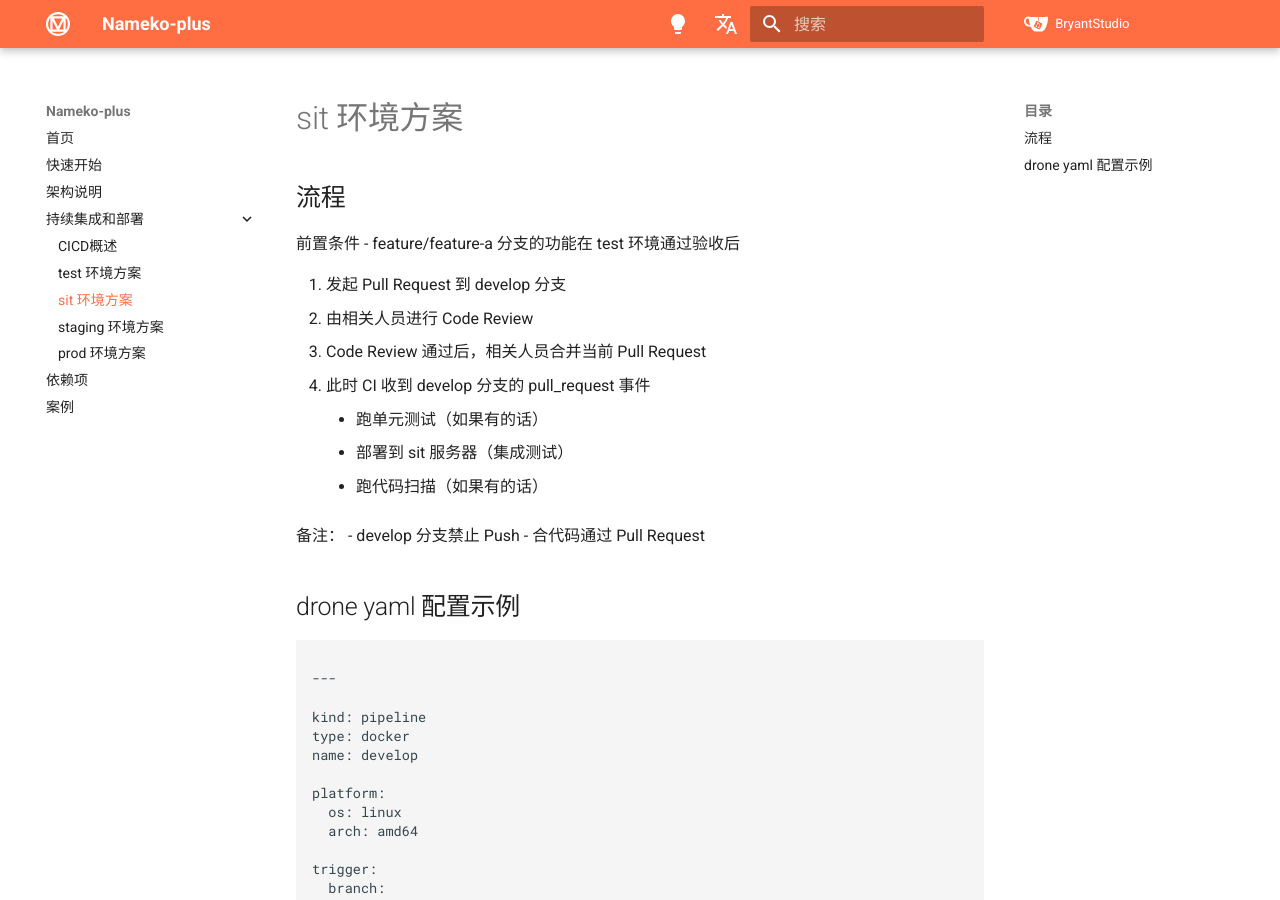
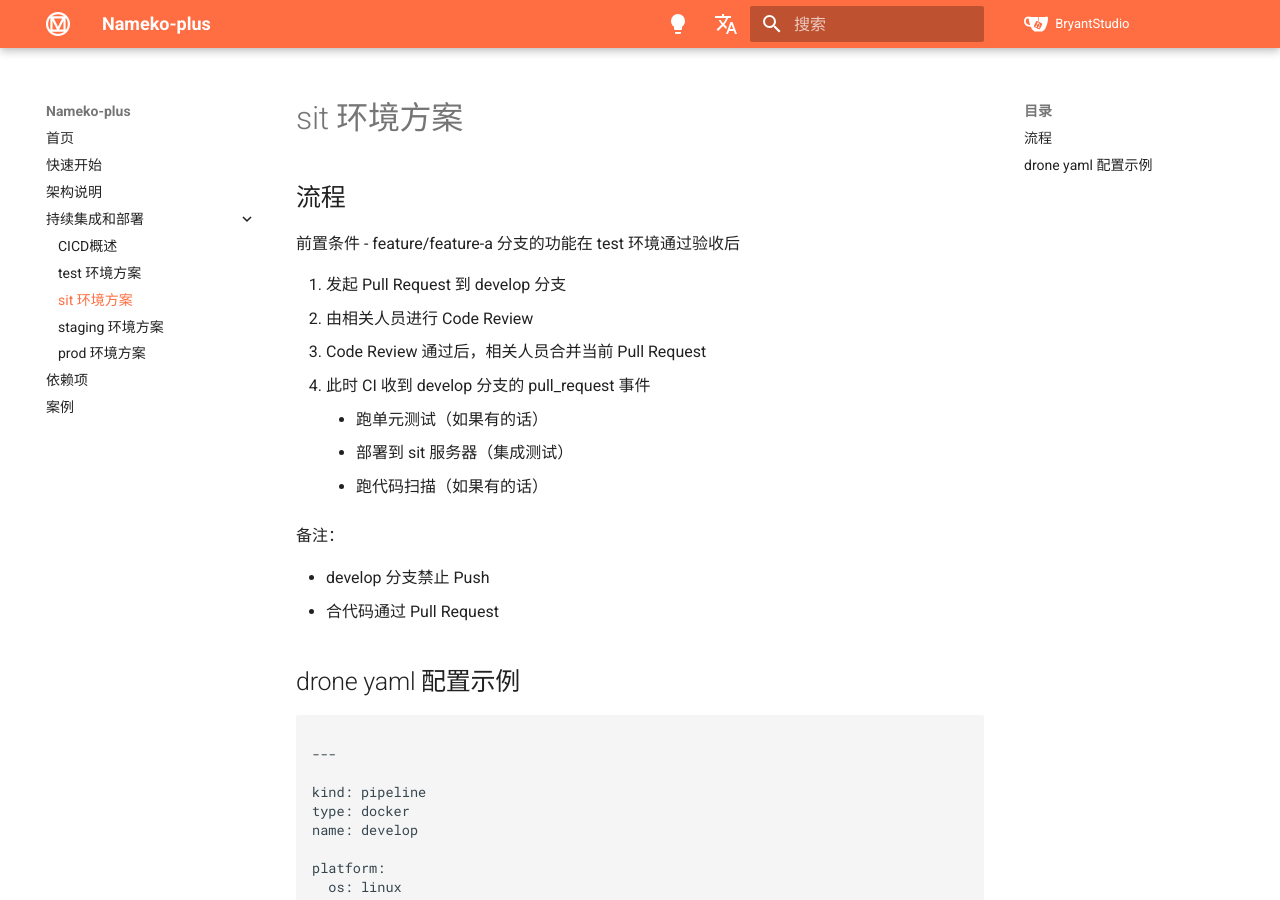
Before and after one commit to Bryanthelol/nameko-plus-doc, an MkDocs documentation site: the page built from docs/sit 环境方案.md, in a window 1280 px wide and 900 px high. Built offline with MkDocs 1.6.1 and Material for MkDocs 9.7.7, drawn with Linux system fonts in a browser that asks for light colours.

Commit message:
update doc

```diff
--- a/docs/sit 环境方案.md
+++ b/docs/sit 环境方案.md
@@ -19,8 +19,8 @@ hide:
      - 部署到 sit 服务器（集成测试）
      - 跑代码扫描（如果有的话）
 
+备注：
 
-备注：
 - develop 分支禁止 Push
 - 合代码通过 Pull Request
 
```
